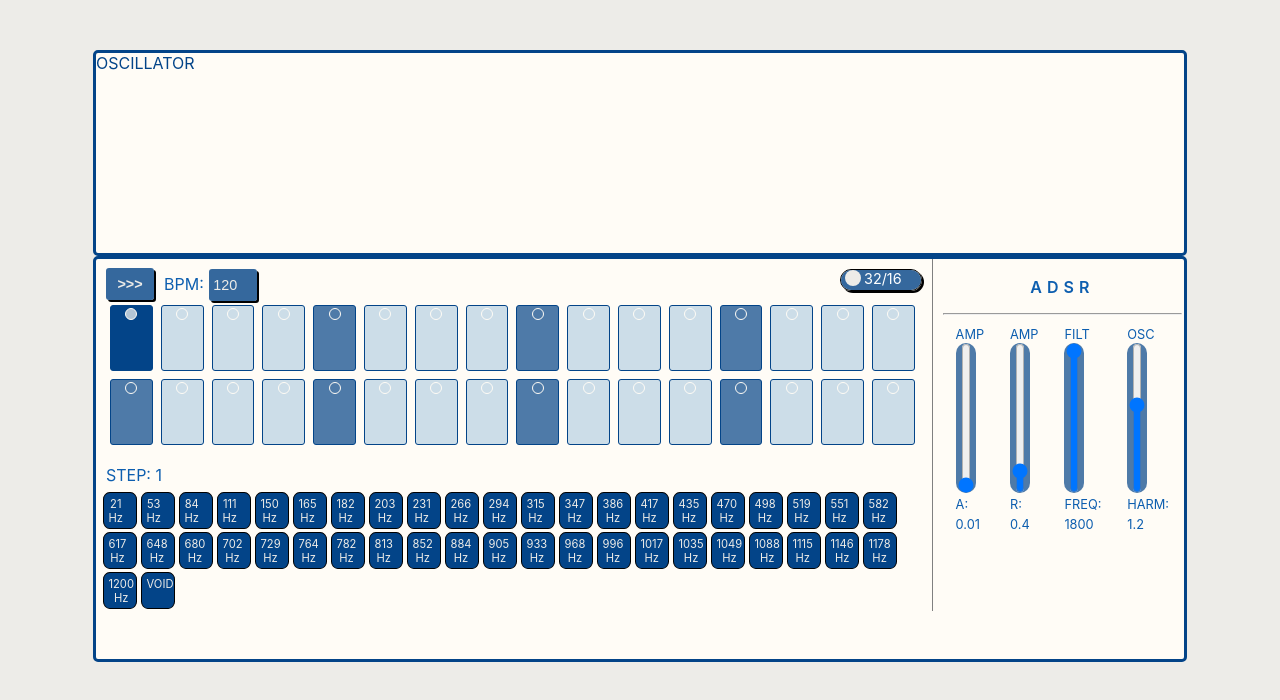
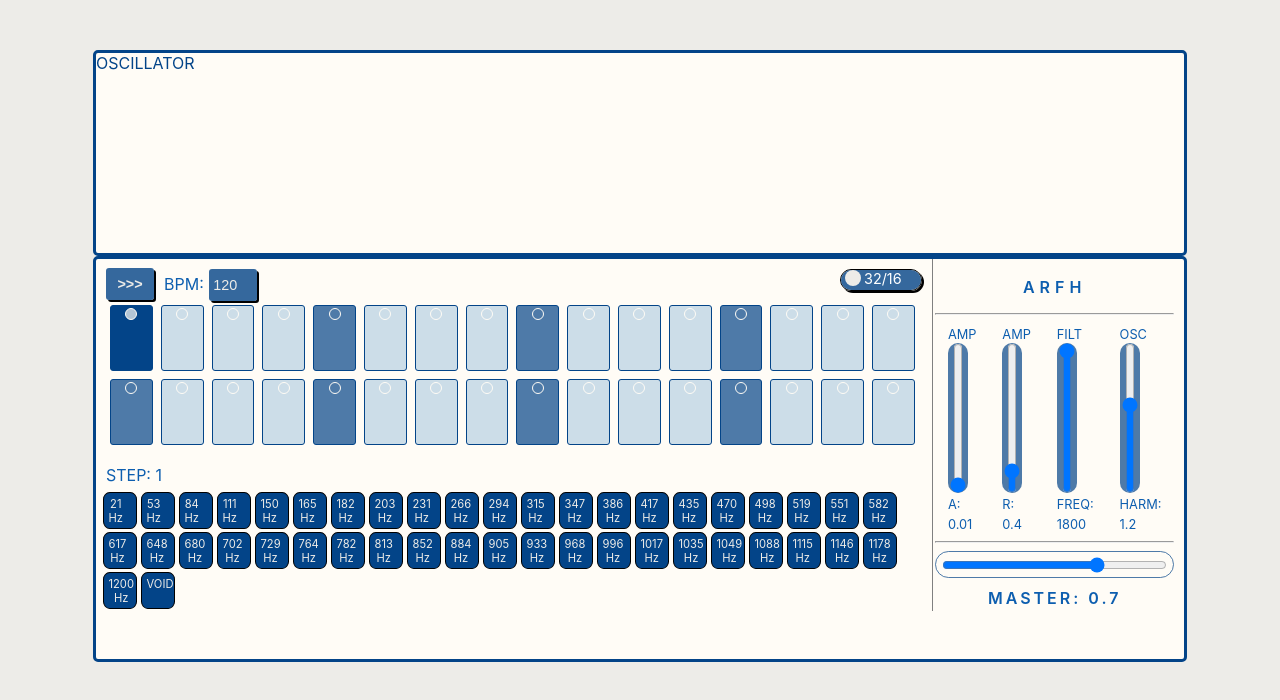
Before and after one commit to mscbr/lindos_synth, a React (Create React App) app: page / in a window 1280 px wide. Shown: the top 700 px of the page. Built offline with nearby package versions, Linux system fonts and the light colour scheme.

Commit message:
master gain control developed

```diff
--- a/src/App.css
+++ b/src/App.css
@@ -17,7 +17,8 @@
     border: solid 3px rgba(3, 68, 136, 1);
     color: rgb(13, 94, 175);
     border-radius: 5px;
-    ;
+    display:flex;
+    min-width: 540px;
 }
 .seq {
 
@@ -32,6 +33,7 @@
     display: block;
     float: right;
     width: 22%;
+    min-width: 130px;
     height: 100%;
     padding: 2px;
 
@@ -250,3 +252,17 @@ background: transparent;
     transform-origin: 75px 75px;
     transform: rotate(-90deg);
   }
+  .master-slider {
+    height: 25px;
+    padding: 0;
+    border: 1px solid rgba(3, 68, 136, 0.7);
+    border-radius: 25px;
+    text-align: center;
+    font-weight: 600;
+    letter-spacing: 3px;
+  }
+  .master-slider input {
+    margin: 5px 3px 15px;
+    width: 95%;
+
+  }
--- a/src/components/Synth.js
+++ b/src/components/Synth.js
@@ -22,6 +22,7 @@ class Synth extends Component {
         sequencePosition: 0,
         sequenceLength: 32,
         bpm: 120,
+        gain: 0.7,
         stepFocus: 0
       }
 
@@ -55,7 +56,7 @@ class Synth extends Component {
 /////////////////////////////////////////////////////
 
   componentDidUpdate(prevProps, prevState) {
-
+    this.gain.gain.value = this.state.gain;
     if (prevState.sequenceValues !== this.state.sequenceValues || prevState.sequenceLength !== this.state.sequenceLength) {
       this.seq.dispose();
       //assigning sequence with updated values to this.seq
@@ -97,13 +98,11 @@ class Synth extends Component {
       sequencePosition: seqPosVal
     })
   }
-
   handleStepFocus = (step) => {
     this.setState({
       stepFocus: step
     })
   }
-
   setSequenceVal = (seqenceValues) => {
     this.setState({
       sequenceValues: seqenceValues
@@ -126,7 +125,6 @@ class Synth extends Component {
   }
   //SEQ LENGTH CHANGE
   handleLengthToggle = (e) => {
-
     if (this.state.sequenceLength === 32) {
       this.setState({
         sequenceLength: 16
@@ -138,9 +136,8 @@ class Synth extends Component {
       });
       return;
     }
-
   }
-
+  //HANDLING CHANGE OF 'ADSR' VALUES
   handleAdsr = (e) => {
     this.setState({
       adsr: {
@@ -171,8 +168,12 @@ class Synth extends Component {
       return (
         <button className='pause-button' onClick={this.stopSeq}>| |</button>
       );
-
     }
+  }
+  handleChange = (e) => {
+    this.setState({
+      [e.target.id]: e.target.value
+    });
   }
 
   render() {
@@ -214,12 +215,21 @@ class Synth extends Component {
           </div>
 
           <div className="adsr">
-            <p>ADSR</p>
+            <p>ARFH</p>
             <hr />
             <Adsr
               adsrVal={this.state.adsr}
               handleAdsr={this.handleAdsr}
             />
+            <hr />
+            <div className="master-slider">
+              <input id="gain" type="range"
+                min={0} max={1} step={0.01}
+                value={this.state.gain}
+                onChange={this.handleChange}
+              />
+              <span>MASTER: {this.state.gain}</span>
+            </div>
           </div>
         </div>
       </div>
```
